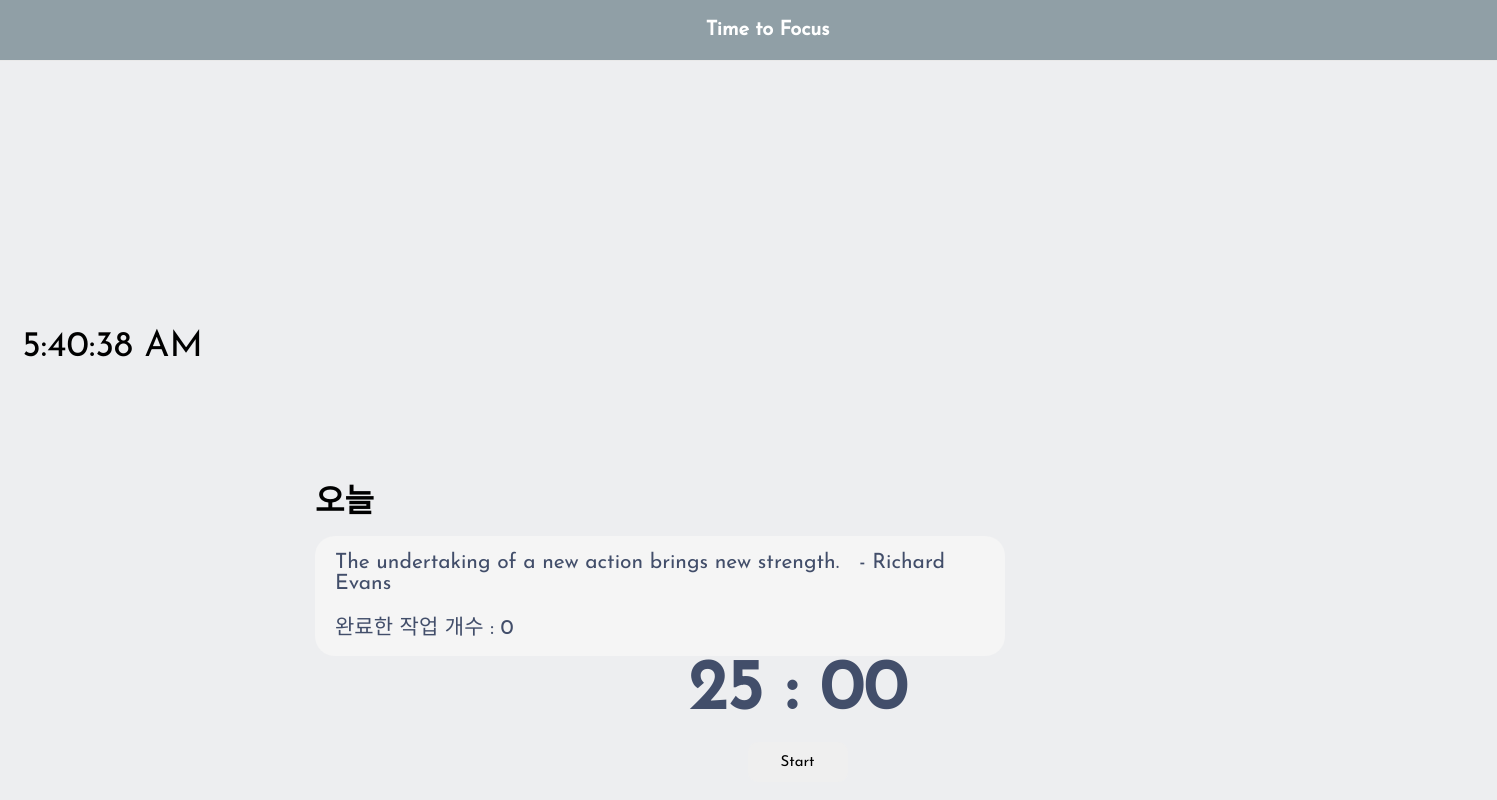
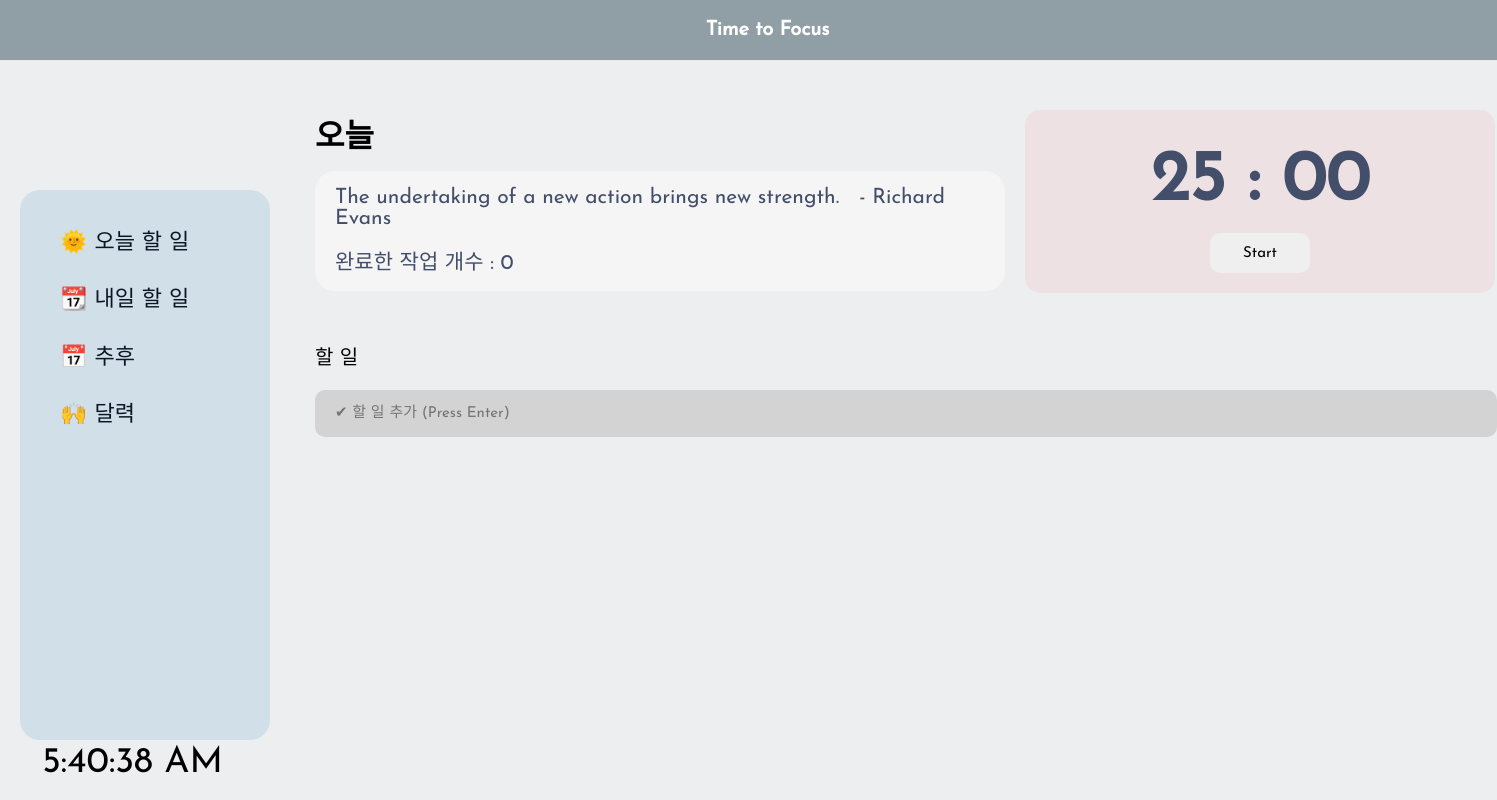
Before and after one commit to miraclee1226/Time-to-focus, a React (Create React App) app: page / in a window 1280 px wide. Shown: the top 800 px of the page, 1497 px wide, since content can reach past the window. Built offline with nearby package versions, Linux system fonts and the light colour scheme; a web font is replaced by a local one.

Commit message:
Style: Change the CSS until TodoList

```diff
--- a/src/App.css
+++ b/src/App.css
@@ -11,6 +11,7 @@ body {
 }
 
 /* Scrollbar */
+
 body::-webkit-scrollbar {
   width: 10px;
   height: 2px;
@@ -30,6 +31,12 @@ body::-webkit-scrollbar-button {
   height: 0;
 }
 
+.auto {
+  overflow: auto;
+}
+
+/* App.js */
+
 .header {
   display: flex;
   justify-content: center;
@@ -43,6 +50,11 @@ body::-webkit-scrollbar-button {
   border-bottom: 1px solid rgb(233, 233, 233);
 }
 
+.content {
+  display: flex;
+  justify-content: space-between;
+}
+
 .nowTime {
   display: flex;
   font-size: 36px;
@@ -51,12 +63,7 @@ body::-webkit-scrollbar-button {
   margin-left: 22px;
 }
 
-.allContent {
-  display: flex;
-  justify-content: space-between;
-}
-
-.leftNav {
+.leftNavi {
   padding-top: 20px;
   bottom: 60px;
   border-radius: 20px;
@@ -67,17 +74,7 @@ body::-webkit-scrollbar-button {
   background-color: #d1dfe8;
 }
 
-.auto {
-  overflow: auto;
-}
-
-.leftNav a {
-  text-decoration: none;
-  color:rgb(11, 23, 35);
-  font-size: 22px;
-}
-
-.leftNavLink {
+.leftNaviLink {
   display: flex;
   flex-direction: column;
   justify-content: space-around;
@@ -85,8 +82,25 @@ body::-webkit-scrollbar-button {
   margin-left: 40px;
 }
 
+.leftNavi a {
+  text-decoration: none;
+  color:rgb(11, 23, 35);
+  font-size: 22px;
+}
+
+/* Today.js */
+
+.todoContent {
+  margin-left: 265px;
+  margin-top: 110px;
+}
+
 .todayContent {
   margin-left: 50px;
+}
+
+.todayContent h1 {
+  margin-bottom: 15px;
 }
 
 .todayMainContent {
@@ -102,18 +116,26 @@ body::-webkit-scrollbar-button {
   border-radius: 20px;
 }
 
-.quotes span:first-child{
-  margin-right: 20px;
-}
 
-.mainAndtimer {
+.quotesAndtimer {
   display: flex;
   justify-content: space-between;
   width: 1180px;
   margin-bottom: 50px;
 }
 
-.homeTimer {
+.quotes span:first-child{
+  margin-right: 20px;
+}
+
+.displayMessage {
+  margin-bottom: 15px;
+  color: white;
+  font-size: 20px;
+  text-align: center;
+}
+
+.timer {
   display: flex;
   align-items: center;
   justify-content: center;
@@ -124,40 +146,26 @@ body::-webkit-scrollbar-button {
   background-color:#ede1e3;
 }
 
-.displayMessage {
-  margin-bottom: 15px;
-  color: white;
-  font-size: 20px;
-  text-align: center;
-}
+/*Todo List*/
 
-.todoContent {
-  margin-left: 265px;
-  margin-top: 110px;
-}
-
-.todayContent h1 {
-  margin-bottom: 15px;
-}
-
-.textList {
-  margin-top: 30px;
-
-}
-.textList2 {
+.addTodo {
   margin-left: 50px;
 }
 
-.textList p {
+.inputAndTodoist {
+  margin-top: 30px;
+}
+
+.inputAndTodoist p {
   font-size: 20px;
 }
 
-.inputButton {
+.insertboxAndtodolist {
   margin-top: 10px;
   margin-bottom: 30px;
 }
 
-.inputButton2 {
+.todoInsertBox {
   margin-bottom: 30px;
 }
 
@@ -325,7 +333,6 @@ svg {
   width: 167px;
 }
 
-
 /* Edit function */
 .editedInput {
   width: 970px;
```
